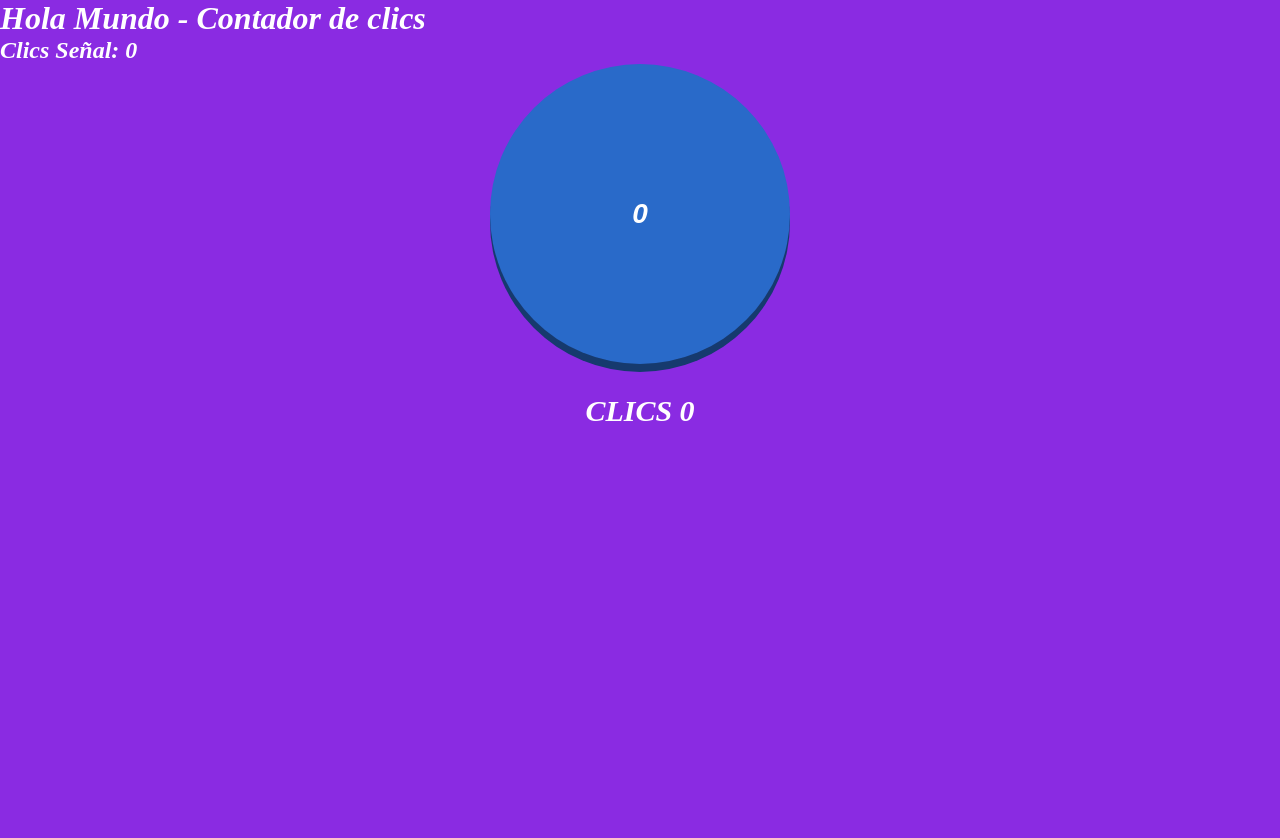
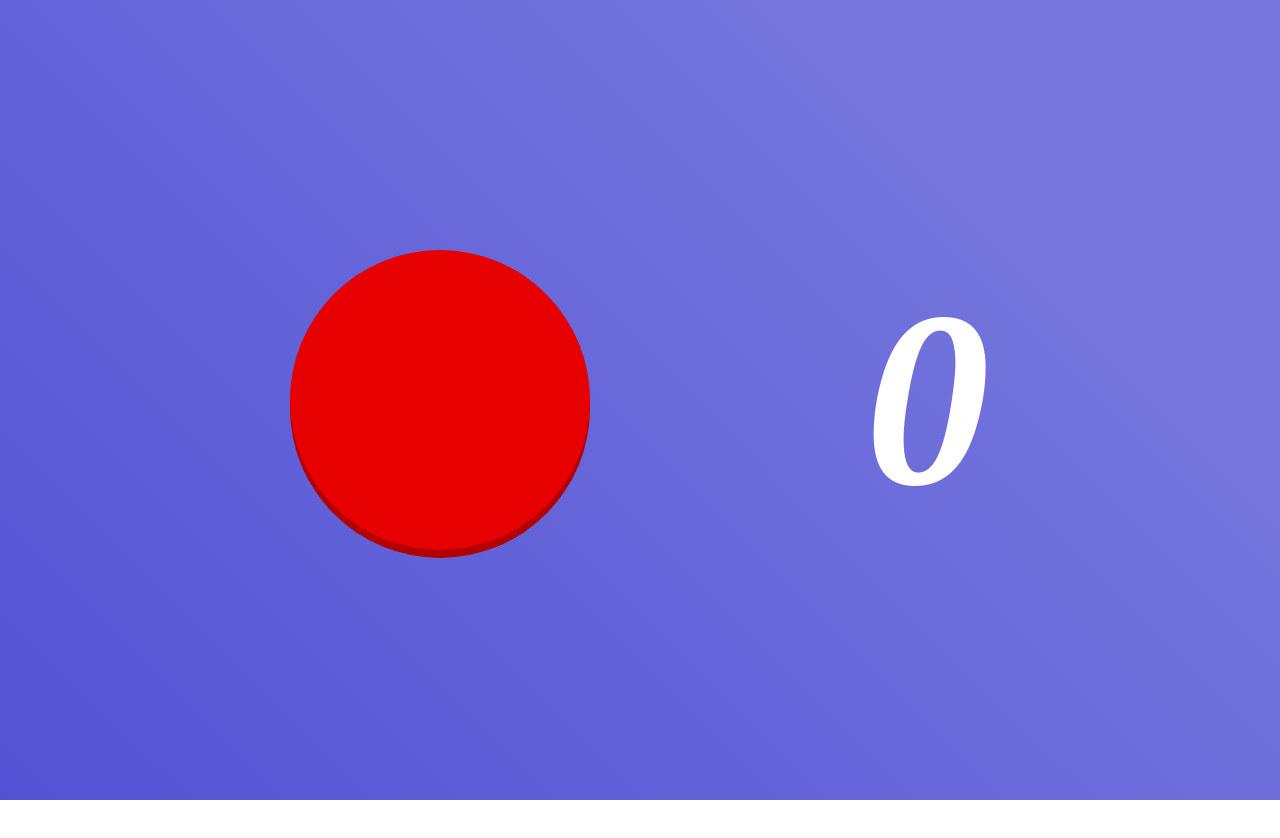
Before and after one commit to cristianCmon/angular-electron-clicker, an Angular app: page / in a window 1280 px wide. Shown: the top 838 px of the page. After the commit the page ends 800 px from the top, so only its background shows below. Built offline with nearby package versions, Linux system fonts and the light colour scheme.

Commit message:
ligeros cambios vista

```diff
--- a/main.js
+++ b/main.js
@@ -21,7 +21,7 @@ ipcMain.handle('insertar-puntuacion', async (event, datosUsuario) => {
   return new Promise((resolve, reject) => {
     const { nombre, puntuacion } = datosUsuario;
     const query = `INSERT INTO puntuaciones (nombre, puntuacion) VALUES (?, ?)`;
-    console.log("holi se están insertando datos");
+
     db.run(query, [nombre, puntuacion], function(err) {
       if (err) reject(err);
       else resolve({ id: this.lastID });
--- a/src/app/boton-clic.componente/boton-clic.componente.css
+++ b/src/app/boton-clic.componente/boton-clic.componente.css
@@ -2,6 +2,7 @@
     color: white;
     font-weight: 800;
     font-style: italic;
+
 }
 
 /* h1 {
@@ -10,19 +11,29 @@
 
 #contenedor {
     display: flex;
-    flex-direction: column;
+    flex-direction: row;
 
-    justify-content: start;
+    justify-content: center;
     align-items: center;
 
     height: 100vh;
     width: 100%;
 }
 
+#boton {
+    /* display: flex;
+    flex-direction: row; */
+    font-size: 90px !important;
+}
+
 #contador {
-    margin-top: 30px;
-    font-size: 30px;
-    text-align: center;
+    /* display: flex;
+    flex-direction: row; */
+    /* margin-top: 30px; */
+    width: 300px;
+    margin-left: 100px;
+    font-size: 250px;
+    text-align: right;
 }
 
 button {
@@ -30,29 +41,23 @@ button {
     height: 300px;
     display: inline-block;
     padding: 40px 40px;
-    font-size: 28px !important;
+
     cursor: pointer;
     font-weight: bold;
     text-align: center;
     text-decoration: none;
-    color: #fff;
-    background-color: #296AC9;
     border: none;
     border-radius: 50%;
-    box-shadow: 0 8px #163A6E;
+    /* background-color: #296AC9;
+    box-shadow: 0 8px #163A6E; */
+    background-color: #e60000;
+    box-shadow: 0 8px #b30000;
 }
 
 button:active {
-  box-shadow: 0 4px #163A6E;
+  box-shadow: 0 4px #b30000;
   transform: translateY(4px);
 }
-
-.btn2:active {
-    box-shadow: 0 5px #666;
-    transform: translateY(2px);
-}
-
-
 
 
 
--- a/src/app/boton-clic.componente/boton-clic.componente.html
+++ b/src/app/boton-clic.componente/boton-clic.componente.html
@@ -1,8 +1,9 @@
-<h1>Hola Mundo - Contador de clics</h1>
-<h2>Clics Señal: {{ contadorSignal() }}</h2>
+<!-- <h1>Hola Mundo - Contador de clics</h1>
+<h2>Clics Señal: {{ contadorSignal() }}</h2> -->
 <div id="contenedor">
     <div>
-        <button (click)="aumentarContador(1)">{{ contador }}</button>
+        <!-- <button id="boton" (click)="aumentarContador(1)">{{ contador }}</button> -->
+         <button id="boton" (click)="aumentarContador(1)"></button>
     </div>
 
     <!-- <div>
@@ -13,5 +14,6 @@
         <button (click)="guardarPuntuacion()" class="btn2">Guardar</button>
     </div> -->
 
-    <div id="contador">CLICS {{ contador }}</div>
+    <div id="contador">{{ contador }}</div>
+
 </div>
--- a/src/styles.css
+++ b/src/styles.css
@@ -6,5 +6,11 @@
     -ms-user-select: none; /* IE 10 and IE 11 */
     user-select: none; /* Standard syntax */
 
-    background-color: blueviolet;
+    /* background-color: blueviolet; */
+
 }
+
+body {
+    background: #5252D4;
+    background: linear-gradient(45deg,rgba(82, 82, 212, 1) 0%, rgba(117, 117, 221, 1) 76%);
+}
```
